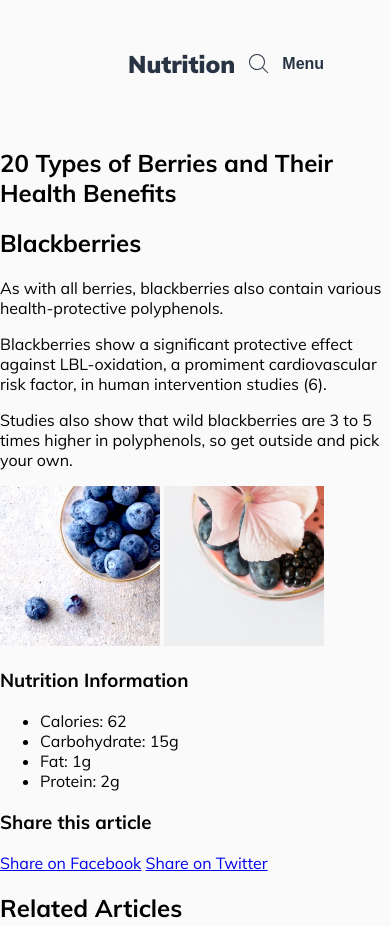
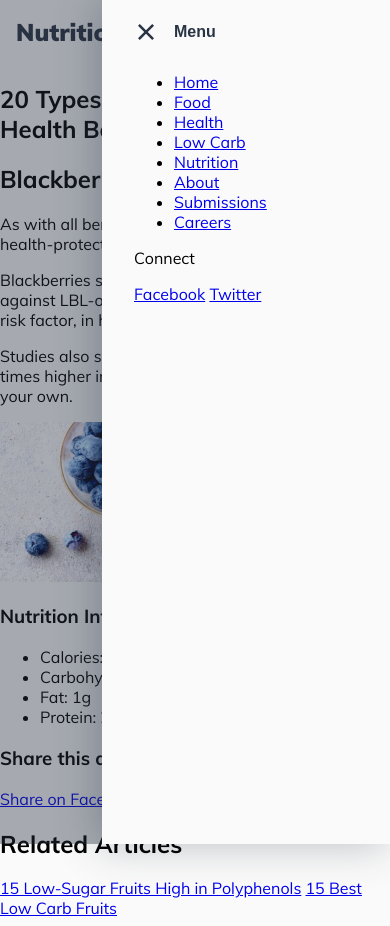
Before and after one commit to mattcroat/nutrition-ui, a website: page src/index.html in a window 390 px wide. Shown: the top 926 px of the page. Drawn offline with Linux system fonts and the light colour scheme.

Commit message:
Add sidebar nav menu styles, search and media queries

```diff
--- a/src/index.html
+++ b/src/index.html
@@ -12,6 +12,7 @@
 
     <header class="header">
       <a class="t-brand brand" href="/">Nutrition</a>
+
       <div class="header__center">
         <button class="button-icon">
           <span class="screen-reader-only">Open search</span>
@@ -20,6 +21,7 @@
             <path fill-rule="evenodd" clip-rule="evenodd" d="M10 17a7 7 0 1 0 0-14 7 7 0 0 0 0 14zm0 1a8 8 0 1 0 0-16 8 8 0 0 0 0 16z"/>
           </svg>
         </button>
+
         <form class="search" action=""> <!-- search--is-open to show input -->
           <label class="screen-reader-only" for="globalSearch">Search the Nutrition website</label>
           <input class="t-body search__input" type="search" id="globalSearch" placeholder="Avocados, turmeric, kale, etc.">
@@ -31,6 +33,7 @@
             </svg>
           </button>
         </form>
+
         <nav class="center-nav">
           <ul class="center-nav__items">
             <li class="center-nav__item">
@@ -48,6 +51,7 @@
           </ul>
         </nav>
       </div>
+
       <button class="button-icon menu-trigger">
         <span class="t-copy-large">Menu</span>
         <svg class="button-icon__icon menu-trigger__icon--small" width="24" height="20" viewBox="0 0 24 20" xmlns="http://www.w3.org/2000/svg" role="presentation">
@@ -57,8 +61,16 @@
           <path d="M16 20h36v2H16zM0 2h36v2H0z"/>
         </svg>
       </button>
-      <nav class="menu">
-        <button>Close menu</button>
+
+      <nav class="menu menu--is-open">
+        <button class="button-icon menu__close">
+          <svg class="button-icon__icon menu__close__icon" width="24" height="24" viewBox="0 0 24 24" xmlns="http://www.w3.org/2000/svg" role="presentation">
+            <path d="M12 10.222L5.778 4 4 5.778 10.222 12 4 18.222 5.778 20 12 13.778 18.222 20 20 18.222 13.778 12 20 5.778 18.222 4 12 10.222z"/>
+          </svg>
+          <span class="screen-reader-only">Close </span>
+          <span class="t-copy-large">Menu</span>
+        </button>
+
         <ul>
           <li>
             <a href="/">Home</a>
@@ -85,17 +97,24 @@
           <a href="/careers">Careers</a>
         </li>
         </ul>
+
         <p>Connect</p>
+
         <a href="https://facebook.com">Facebook</a>
         <a href="https://twitter.com">Twitter</a>
-      </div>
-    </nav>
+      </nav>
+
+      <!-- since we already have a close button in the menu itself -->
+      <button class="menu__overlay menu__overlay--is-shown" aria-hidden="true">
+        <span class="screen-reader-only">Close menu</span>
+      </button>
     </header>
 
     <main id="mainContent">
       <article>
         <h1>20 Types of Berries and Their Health Benefits</h1>
         <h2>Blackberries</h2>
+
         <p>
           As with all berries, blackberries also contain various
           health-protective polyphenols.
@@ -108,11 +127,13 @@
         <p>
           Studies also show that wild blackberries are 3 to 5 times higher in polyphenols, so get outside and pick your own.
         </p>
+
         <img src="./assets/images/final/a-berry-full-glass-by-jess-watters-unsplash.jpg" alt="Blueberries in a bowl">
         <img src="./assets/images/final/chia-pudding-by-alex-loup-unsplash.jpg" alt="Chia pudding with blueberries and blackberries">
 
         <section>
           <h3>Nutrition Information</h3>
+
           <ul>
             <li>Calories: 62</li>
             <li>Carbohydrate: 15g</li>
@@ -123,6 +144,7 @@
 
         <section>
           <h3>Share this article</h3>
+
           <a href="https://facebook.com">Share on Facebook</a>
           <a href="https://twitter.com">Share on Twitter</a>
         </section>
@@ -131,13 +153,16 @@
       <aside>
         <section>
           <h2>Related Articles</h2>
+
           <a href="/15-low-sugar-fruits">15 Low-Sugar Fruits High in Polyphenols</a>
           <a href="/15-best-low-carb-fruits">15 Best Low Carb Fruits</a>
         </section>
 
         <section>
           <h2>Choose article section</h2>
+
           <p>You are viewing section 03 of 20.</p>
+
           <button>Go to the previous section</button>
           <button>Go to the next section</button>
         </section>
--- a/src/scss/styles.scss
+++ b/src/scss/styles.scss
@@ -228,14 +228,14 @@ body {
   outline-offset: 0.2rem;
 
   // mobile
-  @media (max-width: 575px) {
+  @media (max-width: 1024px) {
     & {
       transform: translate(var(--space-default), calc(var(--space-quad) * -1));
     }
   }
 
   // desktop
-  @media (min-width: 576px) {
+  @media (min-width: 1025px) {
     & {
       transform: translate(var(--space-oct), calc(var(--space-quad) * -1)); // x: 128px / y: -64px
     }
@@ -248,13 +248,13 @@ body {
   &:focus {
     outline-color: var(--color-slate-blue-050);
 
-    @media (max-width: 575px) {
+    @media (max-width: 1024px) {
       & {
         transform: translate(var(--space-default), var(--space-default)); // appear
       }
     }
 
-    @media (min-width: 576px) {
+    @media (min-width: 1025px) {
       & {
         transform: translate(var(--space-oct), var(--space-double));
       }
@@ -262,51 +262,7 @@ body {
   }
 }
 
-/* header */
-.header {
-  display: flex;
-  flex-flow: row nowrap;
-  align-items: center;
-  justify-content: space-between;
-
-  // mobile first
-  @media (max-width: 1024px) {
-    & {
-      padding-right: var(--space-default);
-      padding-left: var(--space-default);
-      min-height: var(--space-quad);
-    }
-  }
-
-  @media (max-width: 1025px) {
-    & {
-      padding-right: var(--space-oct);
-      padding-left: var(--space-oct);
-      min-height: var(--space-oct);
-    }
-  }
-}
-
-/* brand */
-.brand {
-  color: var(--color-charcoal-021);
-  text-decoration: none;
-  transition:
-    color var(--transition),
-    outline-color var(--transition);
-  outline: 0.4rem solid transparent;
-  outline-offset: 0.2rem;
-
-  &:hover {
-    color: var(--color-charcoal-046);
-  }
-
-  &:focus {
-    outline-color: var(--color-slate-blue-050);
-  }
-}
-
-/* search */
+/* buttons */
 .button-icon {
   padding: 0;
   min-width: 4.8rem; // tab target size
@@ -347,14 +303,84 @@ body {
   }
 }
 
+/* header */
+.header {
+  display: flex;
+  flex-flow: row nowrap;
+  align-items: center;
+  justify-content: space-between;
+
+  // mobile first
+  @media (max-width: 1024px) {
+    & {
+      padding-right: var(--space-default);
+      padding-left: var(--space-default);
+      min-height: var(--space-quad);
+    }
+  }
+
+  @media (min-width: 1025px) {
+    & {
+      padding-right: var(--space-oct);
+      padding-left: var(--space-oct);
+      min-height: var(--space-oct);
+    }
+  }
+}
+
+/* brand */
+.brand {
+  color: var(--color-charcoal-021);
+  text-decoration: none;
+  transition:
+    color var(--transition),
+    outline-color var(--transition);
+  outline: 0.4rem solid transparent;
+  outline-offset: 0.2rem;
+
+  &:hover {
+    color: var(--color-charcoal-046);
+  }
+
+  &:focus {
+    outline-color: var(--color-slate-blue-050);
+  }
+}
+
+/* search */
 .search {
   display: none;
-  position: relative;
 
   &--is-open {
     display: block;
     position: absolute;
-    width: calc(100% - var(--space-default) - var(--space-default));
+    left: 50%;
+    transform: translateX(-50%); // half of it's width since relative to itself
+
+    @media (max-width: 575px) {
+      & {
+        width: calc(100% - var(--space-default) - var(--space-default));
+      }
+    }
+
+    // between
+    @media (min-width: 575px) and (max-width: 786px) {
+      & {
+        width: 28rem;
+      }
+    }
+
+    @media (min-width: 787px) and (max-width: 1199px) {
+      & {
+        width: 44rem;
+      }
+    }
+
+    @media (min-width: 1200px) {
+      & {
+        width: 50rem;
+      }
+    }
   }
 
   &__input {
@@ -447,4 +473,70 @@ body {
 
 .menu {
   display: none;
+
+  &--is-open {
+    display: block;
+    position: fixed;
+    z-index: 1;
+    top: 0;
+    right: 0;
+    bottom: 0;
+    background-color: var(--color-white);
+    box-shadow: -0.4rem 0 4rem 0 hsla(215, 25%, 21%, 0.3);
+    overflow-y: auto;
+    padding-bottom: var(--space-quad);
+
+    @media (max-width: 575px) {
+      & {
+        padding-right: var(--space-double);
+        padding-left: var(--space-double);
+        width: 28.8rem;
+      }
+    }
+
+    @media (min-width: 576px) {
+      & {
+        padding-right: var(--space-quad);
+        padding-left: var(--space-quad);
+        width: 34.4rem;
+      }
+    }
+
+    @media (max-width: 1024px) {
+      & {
+        padding-top: 0.8rem;
+      }
+    }
+
+    @media (min-width: 1025px) {
+      & {
+        padding-top: 4rem;
+      }
+    }
+  }
 }
+
+.menu__close {
+  &__icon {
+    margin-right: var(--space-default);
+  }
+}
+
+.menu__overlay {
+  display: none;
+
+  &--is-shown {
+    padding: 0;
+    display: block;
+    width: 100%;
+    height: 100%;
+    position: fixed;
+    top: 0;
+    right: 0;
+    bottom: 0;
+    left: 0;
+    background-color: var(--color-charcoal-021);
+    opacity: 0.4;
+    border: none;
+  }
+}
```
Also changed, not shown: src/css/styles.css.
